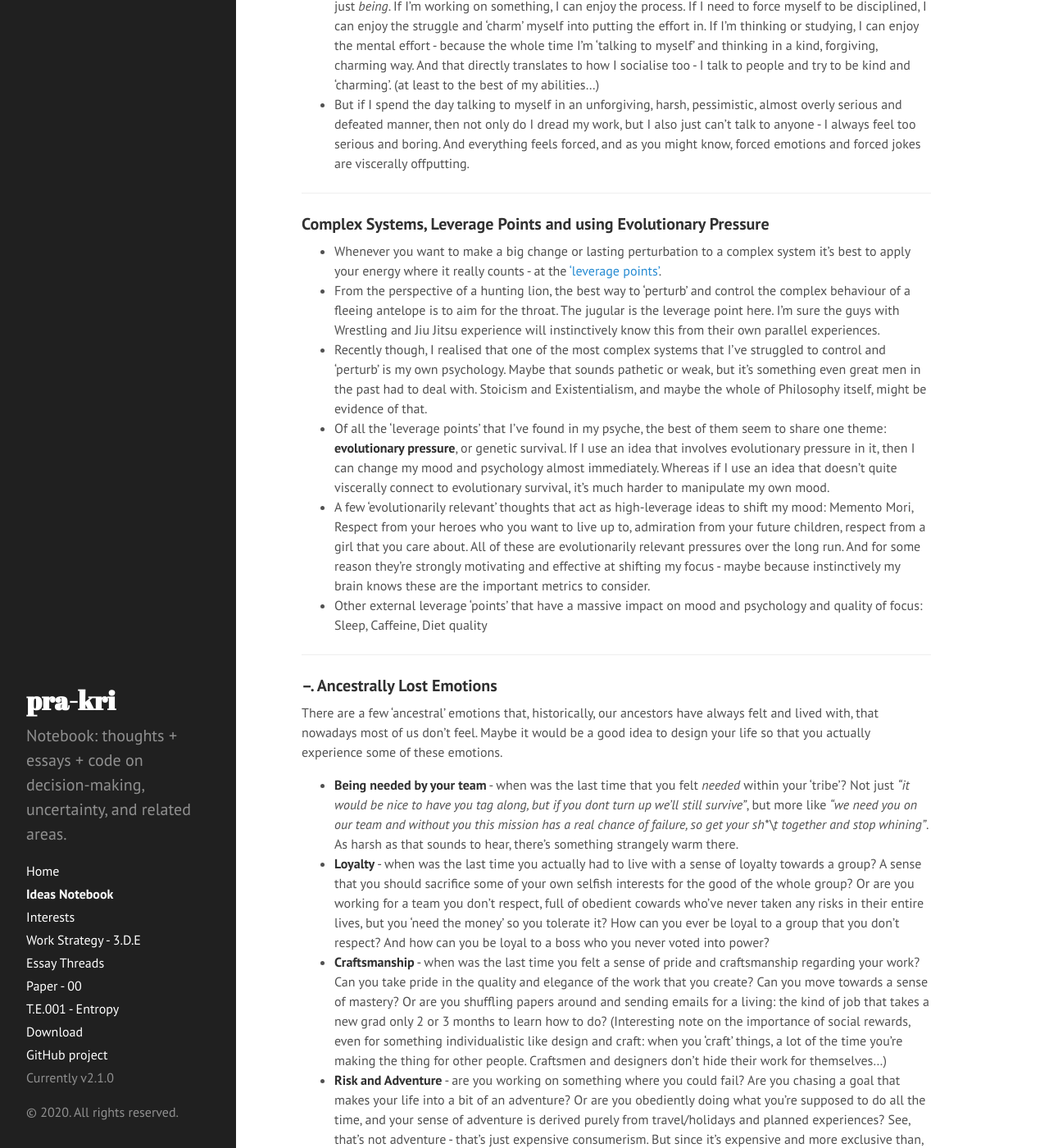
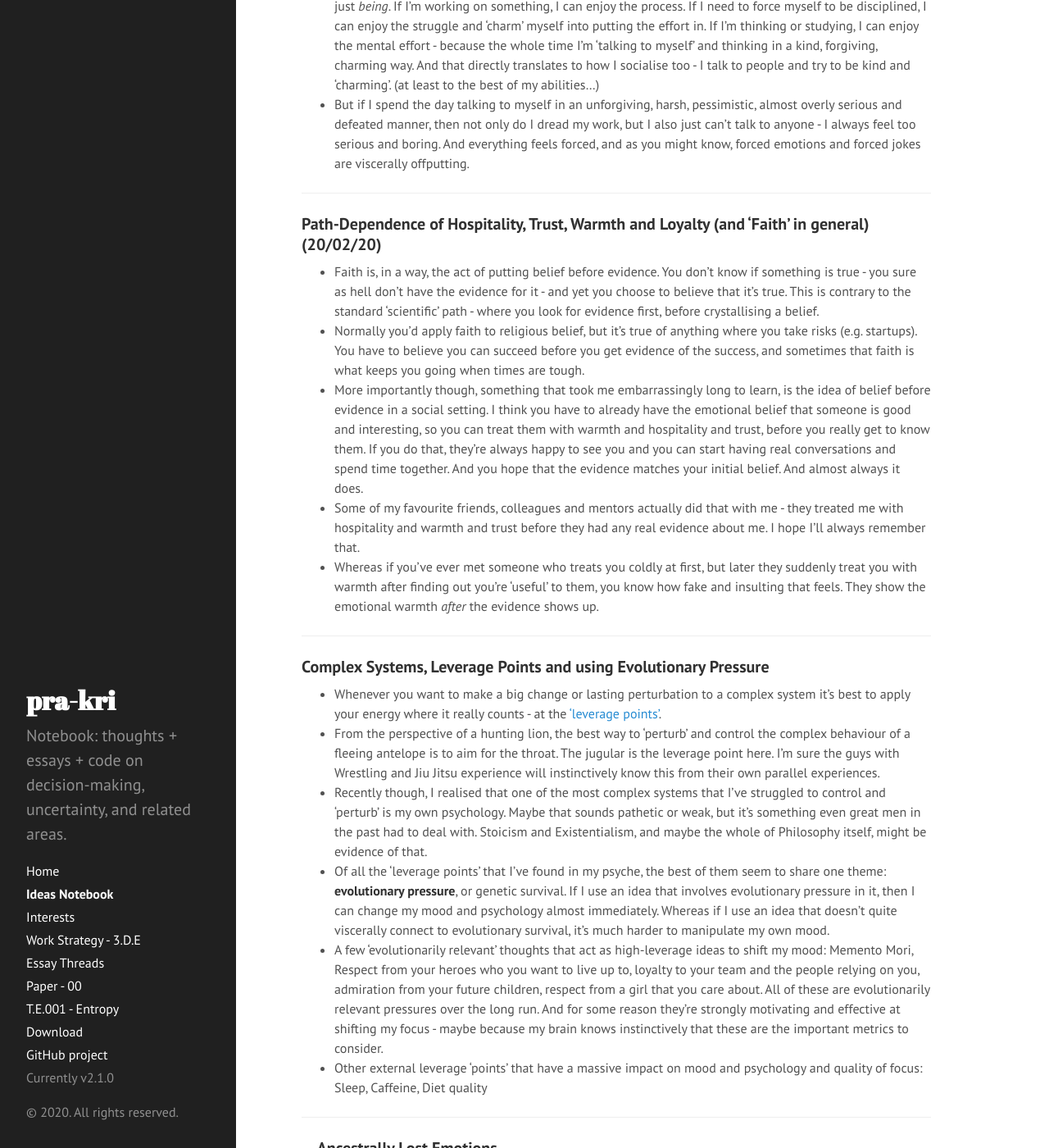
Before and after one commit to pra-kri/pra-kri.github.io, a Jekyll site: the page built from IdeasNotebook.md, in a window 1280 px wide and 1400 px high, scrolled down 640 px. Shown: the whole window at 82% size. Built offline with Jekyll 4.4.1, drawn with Linux system fonts in a browser that asks for light colours.

Commit message:
Update IdeasNotebook.md

```diff
--- a/IdeasNotebook.md
+++ b/IdeasNotebook.md
@@ -26,13 +26,22 @@ title: Ideas Notebook
 
 ---
 
+### Path-Dependence of Hospitality, Trust, Warmth and Loyalty (and 'Faith' in general) (20/02/20)
+* Faith is, in a way, the act of putting belief before evidence. You don't know if something is true - you sure as hell don't have the evidence for it - and yet you choose to believe that it's true. This is contrary to the standard 'scientific' path - where you look for evidence first, before crystallising a belief.
+* Normally you'd apply faith to religious belief, but it's true of anything where you take risks (e.g. startups). You have to believe you can succeed before you get evidence of the success, and sometimes that faith is what keeps you going when times are tough.
+* More importantly though, something that took me embarrassingly long to learn, is the idea of belief before evidence in a social setting. I think you have to already have the emotional belief that someone is good and interesting, so you can treat them with warmth and hospitality and trust, before you really get to know them. If you do that, they're always happy to see you and you can start having real conversations and spend time together. And you hope that the evidence matches your initial belief. And almost always it does.
+* Some of my favourite friends, colleagues and mentors actually did that with me - they treated me with hospitality and warmth and trust before they had any real evidence about me. I hope I'll always remember that.
+* Whereas if you've ever met someone who treats you coldly at first, but later they suddenly treat you with warmth after finding out you're 'useful' to them, you know how fake and insulting that feels. They show the emotional warmth *after* the evidence shows up.
+
+---
+
 ### Complex Systems, Leverage Points and using Evolutionary Pressure
 
 * Whenever you want to make a big change or lasting perturbation to a complex system it's best to apply your energy where it really counts - at the ['leverage points'](https://en.wikipedia.org/wiki/Twelve_leverage_points).
 * From the perspective of a hunting lion, the best way to 'perturb' and control the complex behaviour of a fleeing antelope is to aim for the throat. The jugular is the leverage point here. I'm sure the guys with Wrestling and Jiu Jitsu experience will instinctively know this from their own parallel experiences.
 * Recently though, I realised that one of the most complex systems that I've struggled to control and 'perturb' is my own psychology. Maybe that sounds pathetic or weak, but it's something even great men in the past had to deal with. Stoicism and Existentialism, and maybe the whole of Philosophy itself, might be evidence of that.
 * Of all the 'leverage points' that I've found in my psyche, the best of them seem to share one theme: **evolutionary pressure**, or genetic survival. If I use an idea that involves evolutionary pressure in it, then I can change my mood and psychology almost immediately. Whereas if I use an idea that doesn't quite viscerally connect to evolutionary survival, it's much harder to manipulate my own mood.
-* A few 'evolutionarily relevant' thoughts that act as high-leverage ideas to shift my mood: Memento Mori, Respect from your heroes who you want to live up to, admiration from your future children, respect from a girl that you care about. All of these are evolutionarily relevant pressures over the long run. And for some reason they're strongly motivating and effective at shifting my focus - maybe because instinctively my brain knows these are the important metrics to consider.
+* A few 'evolutionarily relevant' thoughts that act as high-leverage ideas to shift my mood: Memento Mori, Respect from your heroes who you want to live up to, loyalty to your team and the people relying on you, admiration from your future children, respect from a girl that you care about. All of these are evolutionarily relevant pressures over the long run. And for some reason they're strongly motivating and effective at shifting my focus - maybe because  my brain knows instinctively that these are the important metrics to consider.
 * Other external leverage 'points' that have a massive impact on mood and psychology and quality of focus: Sleep, Caffeine, Diet quality
 
 ---
```
